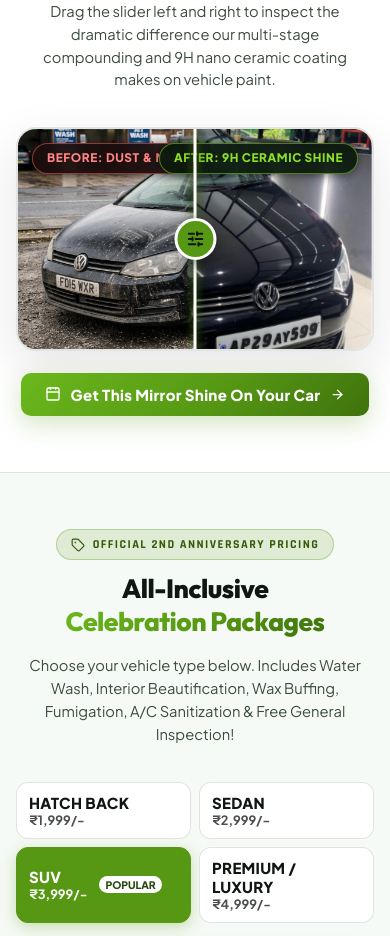
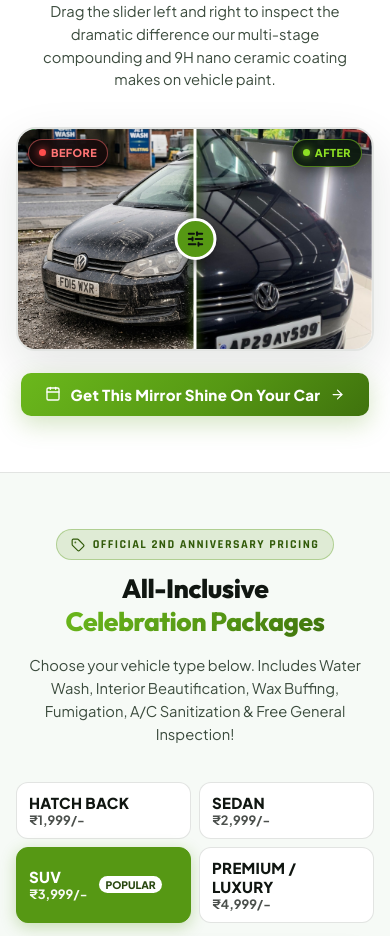
Before and after one commit to Aravind4545/green-carz-care, a React (Vite) app: page / in a window 390 px wide. Shown: the part 2800-3736 px from the top of the page. Built offline with nearby package versions, Linux system fonts and the light colour scheme.

Commit message:
Fix Before/After slider mobile badge collision, unclip labels and add responsive compact styling

```diff
--- a/src/components/BeforeAfterSection.jsx
+++ b/src/components/BeforeAfterSection.jsx
@@ -64,8 +64,14 @@ export function BeforeAfterSection({ onOpenBooking }) {
         }}>
           <div
             ref={containerRef}
-            onMouseDown={() => setIsDragging(true)}
-            onTouchStart={() => setIsDragging(true)}
+            onMouseDown={(e) => {
+              setIsDragging(true);
+              handleMove(e.clientX);
+            }}
+            onTouchStart={(e) => {
+              setIsDragging(true);
+              handleMove(e.touches[0].clientX);
+            }}
             onMouseMove={handleMouseMove}
             onTouchMove={handleTouchMove}
             style={{
@@ -98,27 +104,6 @@ export function BeforeAfterSection({ onOpenBooking }) {
                   pointerEvents: 'none'
                 }}
               />
-
-              {/* After Badge (Stays on Top Right) */}
-              <div style={{
-                position: 'absolute',
-                top: '14px',
-                right: '14px',
-                background: 'rgba(10, 24, 12, 0.92)',
-                color: '#8ee024',
-                border: '1.5px solid rgba(142, 224, 36, 0.5)',
-                padding: '5px 14px',
-                borderRadius: '999px',
-                fontSize: '0.74rem',
-                fontWeight: 800,
-                letterSpacing: '0.05em',
-                backdropFilter: 'blur(8px)',
-                boxShadow: '0 2px 10px rgba(0,0,0,0.5)',
-                zIndex: 4,
-                pointerEvents: 'none'
-              }}>
-                AFTER: 9H CERAMIC SHINE
-              </div>
             </div>
 
             {/* Layer 2: BEFORE (Left Side Overlay - Mud & Road Grime) */}
@@ -139,27 +124,6 @@ export function BeforeAfterSection({ onOpenBooking }) {
                   pointerEvents: 'none'
                 }}
               />
-
-              {/* Before Badge (Stays on Top Left) */}
-              <div style={{
-                position: 'absolute',
-                top: '14px',
-                left: '14px',
-                background: 'rgba(28, 14, 14, 0.92)',
-                color: '#ff8585',
-                border: '1.5px solid rgba(255, 100, 100, 0.5)',
-                padding: '5px 14px',
-                borderRadius: '999px',
-                fontSize: '0.74rem',
-                fontWeight: 800,
-                letterSpacing: '0.05em',
-                backdropFilter: 'blur(8px)',
-                boxShadow: '0 2px 10px rgba(0,0,0,0.5)',
-                zIndex: 6,
-                pointerEvents: 'none'
-              }}>
-                BEFORE: DUST & MUDDY PAINT
-              </div>
             </div>
 
             {/* Slider Dividing Bar */}
@@ -196,6 +160,30 @@ export function BeforeAfterSection({ onOpenBooking }) {
                 <SlidersHorizontal size={18} strokeWidth={2.5} />
               </div>
             </div>
+
+            {/* Top-Left BEFORE Badge (Unclipped, Responsive) */}
+            <div
+              className="ba-badge ba-badge-before"
+              style={{
+                opacity: sliderPosition < 14 ? 0.3 : 1
+              }}
+            >
+              <span className="ba-badge-dot"></span>
+              <span className="ba-text-desktop">BEFORE: UNTREATED</span>
+              <span className="ba-text-mobile">BEFORE</span>
+            </div>
+
+            {/* Top-Right AFTER Badge (Unclipped, Responsive) */}
+            <div
+              className="ba-badge ba-badge-after"
+              style={{
+                opacity: sliderPosition > 86 ? 0.3 : 1
+              }}
+            >
+              <span className="ba-badge-dot"></span>
+              <span className="ba-text-desktop">AFTER: 9H CERAMIC</span>
+              <span className="ba-text-mobile">AFTER</span>
+            </div>
           </div>
 
           {/* Simple CTA underneath slider */}
@@ -221,6 +209,81 @@ export function BeforeAfterSection({ onOpenBooking }) {
         </div>
 
       </div>
+
+      <style>{`
+        .ba-badge {
+          position: absolute;
+          top: 14px;
+          padding: 5px 14px;
+          border-radius: 999px;
+          font-size: 0.74rem;
+          font-weight: 800;
+          letter-spacing: 0.05em;
+          backdrop-filter: blur(10px);
+          -webkit-backdrop-filter: blur(10px);
+          box-shadow: 0 4px 14px rgba(0, 0, 0, 0.45);
+          z-index: 12;
+          pointer-events: none;
+          display: flex;
+          align-items: center;
+          gap: 6px;
+          transition: opacity 0.25s ease;
+          user-select: none;
+        }
+        .ba-badge-before {
+          left: 14px;
+          background: rgba(22, 10, 10, 0.92);
+          color: #ff7575;
+          border: 1.5px solid rgba(255, 110, 110, 0.5);
+        }
+        .ba-badge-after {
+          right: 14px;
+          background: rgba(10, 24, 12, 0.92);
+          color: #8ee024;
+          border: 1.5px solid rgba(142, 224, 36, 0.5);
+        }
+        .ba-badge-dot {
+          width: 7px;
+          height: 7px;
+          border-radius: 50%;
+          flex-shrink: 0;
+        }
+        .ba-badge-before .ba-badge-dot {
+          background: #ff4d4d;
+          box-shadow: 0 0 8px #ff4d4d;
+        }
+        .ba-badge-after .ba-badge-dot {
+          background: #8ee024;
+          box-shadow: 0 0 8px #8ee024;
+        }
+        .ba-text-mobile {
+          display: none;
+        }
+        .ba-text-desktop {
+          display: inline;
+        }
+        @media (max-width: 640px) {
+          .ba-badge {
+            top: 10px !important;
+            padding: 4px 10px !important;
+            font-size: 0.68rem !important;
+            letter-spacing: 0.04em !important;
+            gap: 5px !important;
+          }
+          .ba-badge-before {
+            left: 10px !important;
+          }
+          .ba-badge-after {
+            right: 10px !important;
+          }
+          .ba-text-desktop {
+            display: none !important;
+          }
+          .ba-text-mobile {
+            display: inline !important;
+          }
+        }
+      `}</style>
     </section>
   );
 }
```
